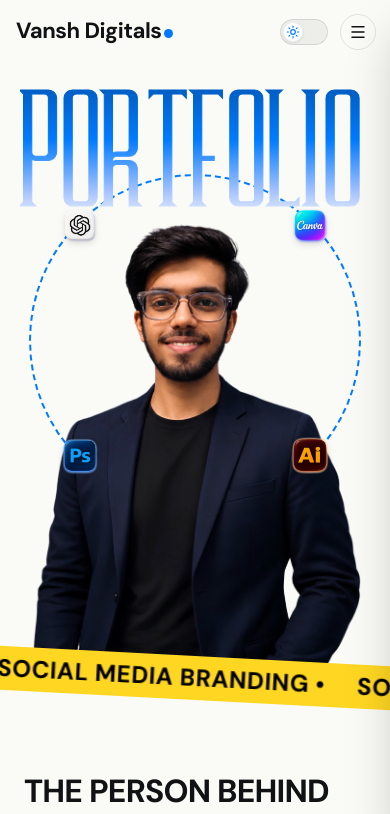
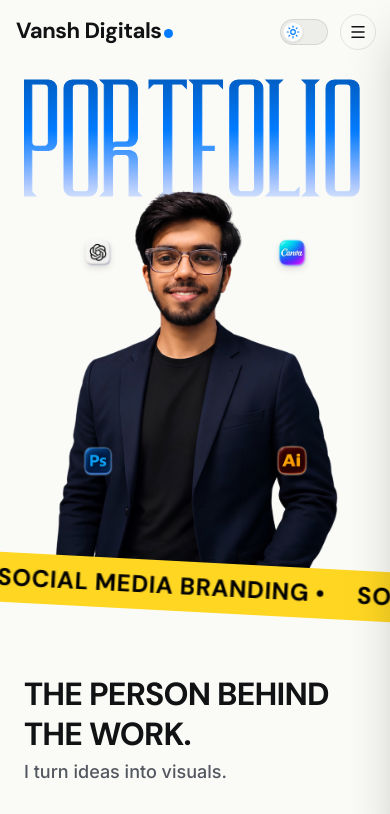
Before and after one commit to vanshdigitals/Portfolio, a React (Vite) app: page / in a window 390 px wide. Shown: the top 814 px of the page. Built offline with nearby package versions, Linux system fonts and the light colour scheme.

Commit message:
feat(hero): responsive redesign — remove orbit, anchor icons to portrait, optical centering, mobile portrait scale, marquee strip responsive, max-w-1600 cap

```diff
--- a/src/components/Hero.jsx
+++ b/src/components/Hero.jsx
@@ -8,20 +8,28 @@ export default function Hero() {
   return (
     <section
       id="hero"
-      className="relative w-full mt-16 md:mt-24 pt-[10px] pb-0 flex flex-col items-center justify-start bg-[var(--bg)] text-[var(--text-primary)] border-b border-border transition-colors duration-[320ms] overflow-x-clip"
+      className="relative w-full mt-16 lg:mt-24 pt-0 pb-0 flex flex-col items-center justify-start bg-[var(--bg)] text-[var(--text-primary)] border-b border-border transition-colors duration-[320ms] overflow-x-clip"
       style={{ scrollMarginTop: 'var(--header-h, 64px)' }}
     >
       {/*
-        COMPOSITION GROUP
-        Uses CSS Grid to stack the elements naturally without absolute positioning.
-        The Hero height automatically expands to fit the tallest element.
+        ── COMPOSITION GROUP ──────────────────────────────────────────────────────
+        Single-column CSS grid. All layers share col-start-1 row-start-1 so they
+        stack naturally. Height is content-driven (no fixed heights).
+
+        max-w-[1600px] caps the composition so ultra-wide / TV screens stay
+        controlled and centered.
+
+        px-4 sm:px-6 gives equal breathing room on both sides at all widths.
       */}
-      <div className="relative w-full max-w-[1800px] mx-auto px-[20px] grid grid-cols-1 items-start text-center isolate">
+      <div className="relative w-full max-w-[1600px] mx-auto px-4 sm:px-6 grid grid-cols-1 items-start isolate">
 
-        {/* PORTFOLIO (Layer 10)
-            Sits BEHIND the portrait as requested.
+        {/*
+          ── PORTFOLIO WORDMARK ── Layer z-10 (behind portrait) ────────────────
+          flex + justify-center ensures the h1's fit-content bounding box is
+          optically centered — fixing any glyph-metric sidebearing imbalance
+          that text-align:center alone cannot correct.
         */}
-        <div className="col-start-1 row-start-1 z-10 w-full justify-self-center self-start">
+        <div className="col-start-1 row-start-1 z-10 w-full justify-self-center self-start flex justify-center">
           <h1
             className="font-furgatorio portfolio-wordmark portfolio-gradient leading-[1.1] m-0 select-none whitespace-nowrap animate-portfolio-init motion-safe:animate-portfolio-flicker"
           >
@@ -29,47 +37,112 @@ export default function Hero() {
           </h1>
         </div>
 
-        {/* ORBIT GUIDE & ICONS
-            This single wrapper acts as both the circle border and the positioning parent for the icons.
-            We use z-auto (instead of z-[15]) so it doesn't create a stacking context.
-            This allows the circle border to naturally render BEHIND the z-20 portrait,
-            while the icons (z-[25]) can break out and render IN FRONT of the portrait.
+        {/*
+          ── PORTRAIT + ICONS ── Layer z-20 ────────────────────────────────────
+
+          TWO-LEVEL WRAPPER PATTERN:
+
+          Outer div  → handles vertical offset from PORTFOLIO so the portrait
+                       slides into its correct overlap position. Width here
+                       controls the portrait's rendered size.
+
+          Inner div  → `relative` with `w-full` — this becomes the positioning
+                       parent for ALL four icons. Icon `top/left/right` percentages
+                       are calculated against the portrait IMAGE bounds (not the
+                       padded outer div), so icons track portrait anatomy at every
+                       breakpoint.
+
+          RESPONSIVE PORTRAIT SIZING:
+            mobile  (<640px):  80% of content area — slightly smaller than before
+            sm      (640px+):  70%
+            md      (768px+):  60%
+            lg      (1024px+): 50%
+            xl cap:            580px max — prevents infinite growth on large screens
+
+          VERTICAL OFFSET (pt-*):
+            Controls how far the portrait slides down beneath PORTFOLIO.
+            Smaller values = tighter connection between text and portrait.
         */}
-        <div className="col-start-1 row-start-1 z-auto w-[95%] sm:w-[80%] md:w-[65%] lg:w-[55%] max-w-[650px] justify-self-center self-start pt-[30vw] sm:pt-[25vw] md:pt-[22vw] lg:pt-[18vw] xl:pt-[260px] pointer-events-none">
-          <div className="relative w-full flex justify-center mt-[-5%] sm:mt-[-2%]">
+        <div
+          className="col-start-1 row-start-1 z-20 pointer-events-none
+                     w-[80%] sm:w-[70%] md:w-[60%] lg:w-[50%] max-w-[580px]
+                     justify-self-center self-start
+                     pt-[25vw] sm:pt-[20vw] md:pt-[17vw] lg:pt-[13vw] xl:pt-[190px]"
+        >
+          {/* Inner: the true positioning context for icons */}
+          <div className="relative w-full">
 
-            {/* ONE dedicated wrapper div that is BOTH the circle's visual border AND the icons' positioning parent. */}
-            <div className="relative w-full aspect-square rounded-full border-2 border-dashed border-[#007BFF] dark:border-[#FFD722] bg-transparent">
+            {/* Portrait image — renders at natural aspect ratio via h-auto */}
+            <img
+              src={portrait}
+              alt="Vansh Gupta"
+              className="w-full h-auto object-contain block select-none pointer-events-none"
+              draggable="false"
+            />
 
-              <img src={chatgptIcon} alt="ChatGPT" className="absolute top-[15%] left-[15%] -translate-x-1/2 -translate-y-1/2 w-[clamp(44px,6vw,72px)] h-[clamp(44px,6vw,72px)] object-contain drop-shadow-md pointer-events-auto z-[25]" />
+            {/*
+              ICON POSITIONS — anchored to portrait image anatomy:
 
-              <img src={canvaIcon} alt="Canva" className="absolute top-[15%] left-[85%] -translate-x-1/2 -translate-y-1/2 w-[clamp(44px,6vw,72px)] h-[clamp(44px,6vw,72px)] object-contain drop-shadow-md pointer-events-auto z-[25]" />
+              top: 22% → shoulder/head-transition zone (below face, at collar)
+              top: 72% → lower arm / hand zone
+              left/right: 10% → near the silhouette edges without face overlap
 
-              <img src={photoshopIcon} alt="Photoshop" className="absolute top-[85%] left-[15%] -translate-x-1/2 -translate-y-1/2 w-[clamp(44px,6vw,72px)] h-[clamp(44px,6vw,72px)] object-contain drop-shadow-md pointer-events-auto z-[25]" />
+              -translate-y-1/2 vertically centers each icon on its anchor row.
 
-              <img src={illustratorIcon} alt="Illustrator" className="absolute top-[85%] left-[85%] -translate-x-1/2 -translate-y-1/2 w-[clamp(44px,6vw,72px)] h-[clamp(44px,6vw,72px)] object-contain drop-shadow-md pointer-events-auto z-[25]" />
+              ICON SIZING — clamp():
+                mobile  (375px):  5vw = 18.75px → clamp min 36px applies
+                tablet  (768px):  5vw = 38.4px  → ~38px
+                desktop (1440px): 5vw = 72px    → clamp max 68px applies
+            */}
 
-            </div>
+            {/* ChatGPT — upper-left, shoulder/head region */}
+            <img
+              src={chatgptIcon}
+              alt="ChatGPT"
+              className="absolute top-[22%] left-[10%] -translate-y-1/2
+                         w-[clamp(36px,5vw,68px)] h-[clamp(36px,5vw,68px)]
+                         object-contain drop-shadow-md z-10 pointer-events-auto"
+            />
+
+            {/* Canva — upper-right, shoulder/head region */}
+            <img
+              src={canvaIcon}
+              alt="Canva"
+              className="absolute top-[22%] right-[10%] -translate-y-1/2
+                         w-[clamp(36px,5vw,68px)] h-[clamp(36px,5vw,68px)]
+                         object-contain drop-shadow-md z-10 pointer-events-auto"
+            />
+
+            {/* Photoshop — lower-left, arm/hand region */}
+            <img
+              src={photoshopIcon}
+              alt="Photoshop"
+              className="absolute top-[72%] left-[10%] -translate-y-1/2
+                         w-[clamp(36px,5vw,68px)] h-[clamp(36px,5vw,68px)]
+                         object-contain drop-shadow-md z-10 pointer-events-auto"
+            />
+
+            {/* Illustrator — lower-right, arm/hand region */}
+            <img
+              src={illustratorIcon}
+              alt="Illustrator"
+              className="absolute top-[72%] right-[10%] -translate-y-1/2
+                         w-[clamp(36px,5vw,68px)] h-[clamp(36px,5vw,68px)]
+                         object-contain drop-shadow-md z-10 pointer-events-auto"
+            />
+
           </div>
         </div>
 
-        {/* PORTRAIT (Layer 20)
-            Sits IN FRONT of the typography.
-            Responsive top padding pushes it down so the head aligns with the lower letters.
+        {/*
+          ── YELLOW MARQUEE STRIP ── Layer z-30 ────────────────────────────────
+          Sits above portrait (z-20) at the bottom of the composition.
+
+          h-[clamp(50px,8.5vw,90px)]:
+            min 50px (was 44px) — thicker on mobile for better readability
+            scale 8.5vw on tablet/desktop
+            max 90px for large screens
         */}
-        <div className="col-start-1 row-start-1 z-20 w-[95%] sm:w-[80%] md:w-[65%] lg:w-[55%] max-w-[650px] justify-self-center self-start pt-[30vw] sm:pt-[25vw] md:pt-[22vw] lg:pt-[18vw] xl:pt-[260px]">
-          <div className="relative w-full h-auto">
-            <img
-              src={portrait}
-              alt="Vansh Gupta"
-              className="w-full h-auto object-contain object-bottom"
-            />
-          </div>
-        </div>
-
-
-
-        {/* Layer 30: Tape Overlay — sits above Portrait (z-20), independent DOM element, not a pseudo-element */}
         <div className="absolute inset-x-0 bottom-[3%] z-30 pointer-events-none">
           <div
             className="
@@ -78,7 +151,7 @@ export default function Hero() {
               rotate-3
               bg-[#FFD722]
               flex items-center
-              h-[clamp(44px,8.5vw,90px)]
+              h-[clamp(50px,8.5vw,90px)]
               pointer-events-auto
               overflow-hidden
             "
```
